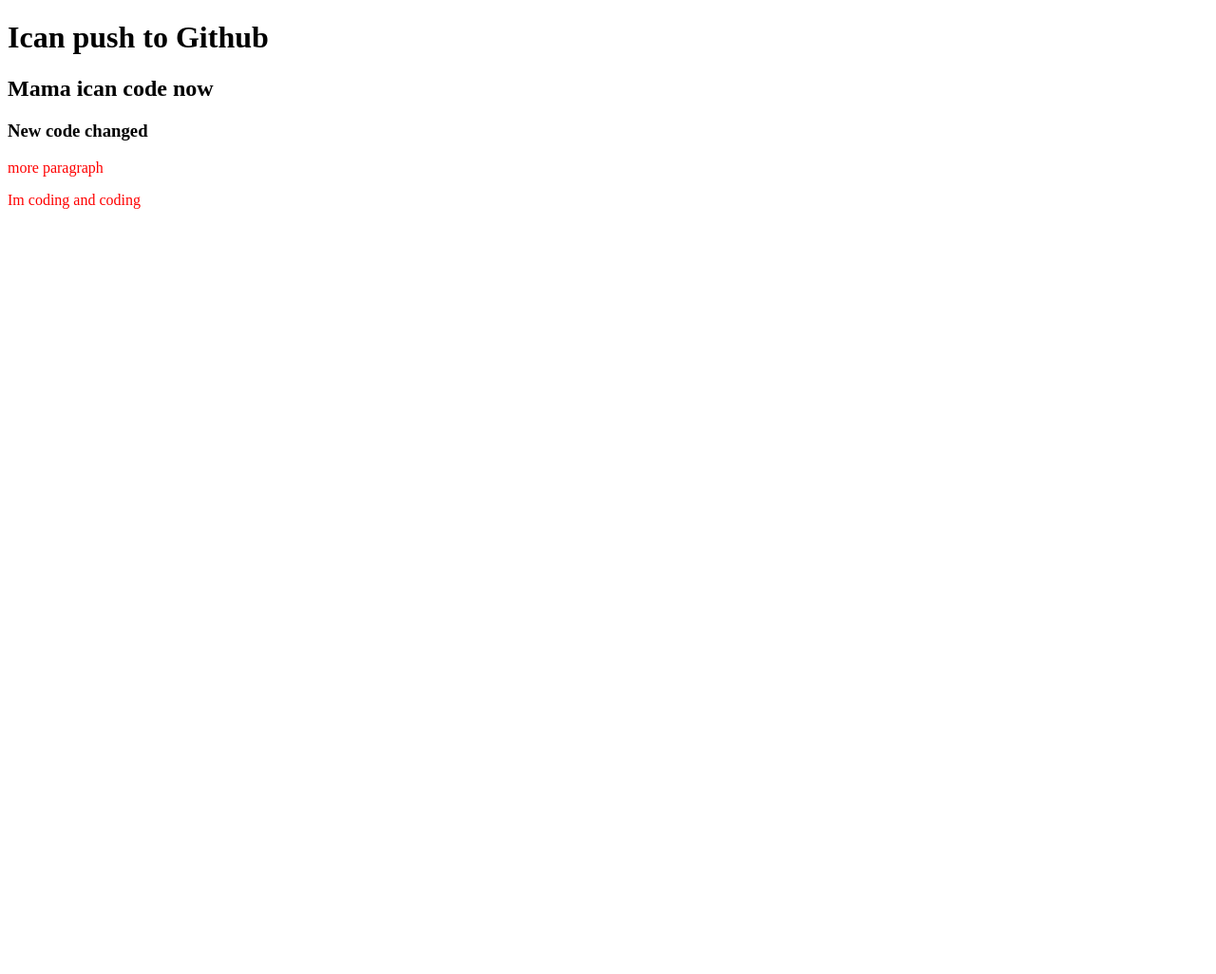
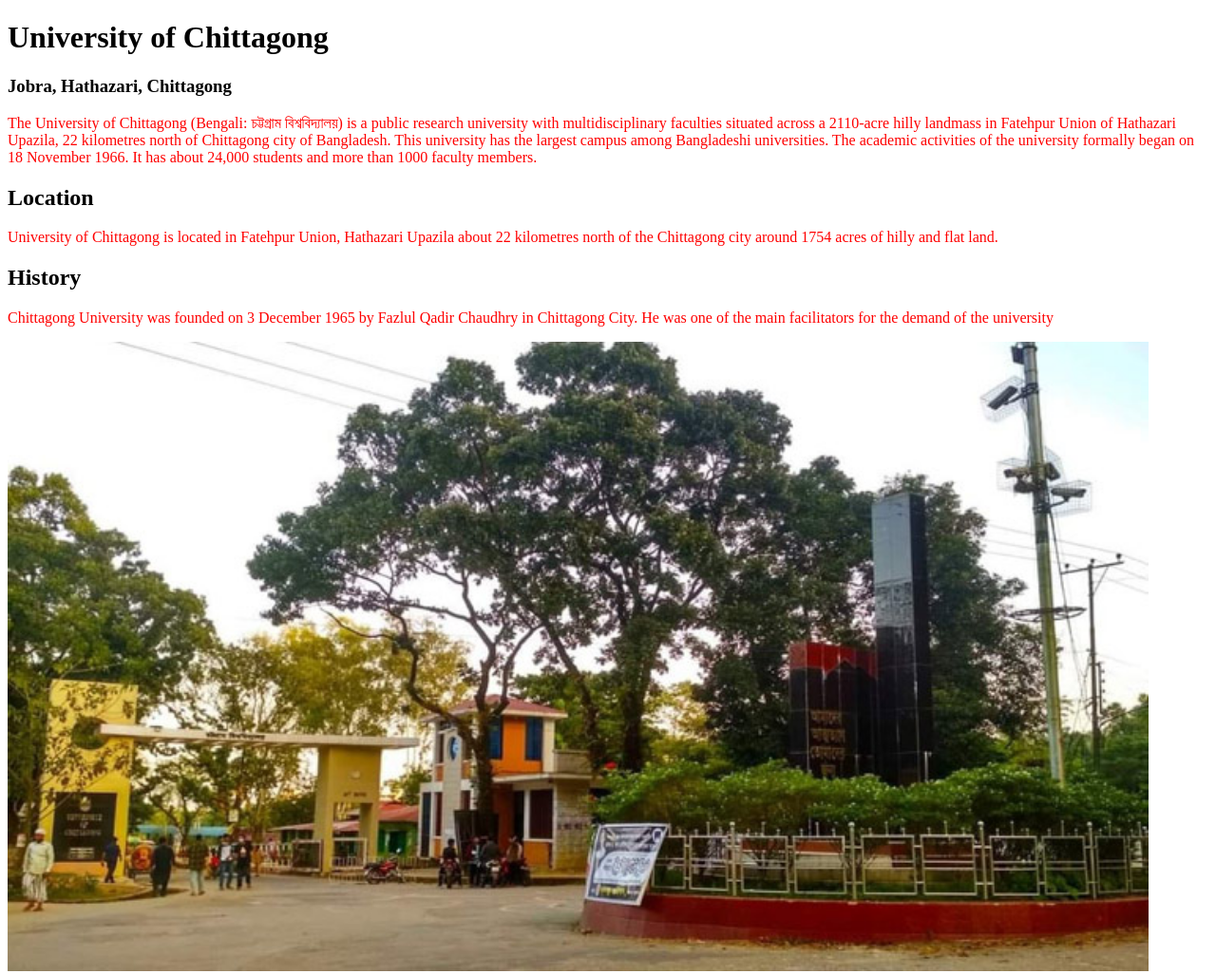
Before and after one commit to AbhijitSarker/Initial-repo, a plain HTML site: page index.html in a window 1280 px wide. Shown: the whole page at 95% size. Before the commit the page ends 800 px from the top, so only its background shows below. Drawn offline with Linux system fonts and the light colour scheme.

Commit message:
Main content added

```diff
--- a/index.html
+++ b/index.html
@@ -8,10 +8,16 @@
     <link rel="stylesheet" href="style.css">
 </head>
 <body>
-    <h1>Ican push to Github</h1>
-    <h2>Mama ican code now</h2>
-    <h3>New code changed</h3>
-    <p>more paragraph</p>
-    <p>Im coding and coding</p>
+
+    <h1>University of Chittagong</h1>
+    <h3>Jobra, Hathazari, Chittagong</h3>
+    <p>The University of Chittagong (Bengali: চট্টগ্রাম বিশ্ববিদ্যালয়) is a public research university with multidisciplinary faculties situated across a 2110-acre hilly landmass in Fatehpur Union of Hathazari Upazila, 22 kilometres north of Chittagong city of Bangladesh. This university has the largest campus among Bangladeshi universities. The academic activities of the university formally began on 18 November 1966. It has about 24,000 students and more than 1000 faculty members.</p>
+
+    <h2>Location</h2>
+    <p>University of Chittagong is located in Fatehpur Union, Hathazari Upazila about 22 kilometres north of the Chittagong city around 1754 acres of hilly and flat land.</p>
+    <h2>History</h2>
+    <p>Chittagong University was founded on 3 December 1965 by Fazlul Qadir Chaudhry in Chittagong City. He was one of the main facilitators for the demand of the university</p>
+    <img src="./CU-1.png" width="95%" alt="University of Chittagong">
+
 </body>
 </html>
```
Also changed, not shown: CU-1.png (added).
